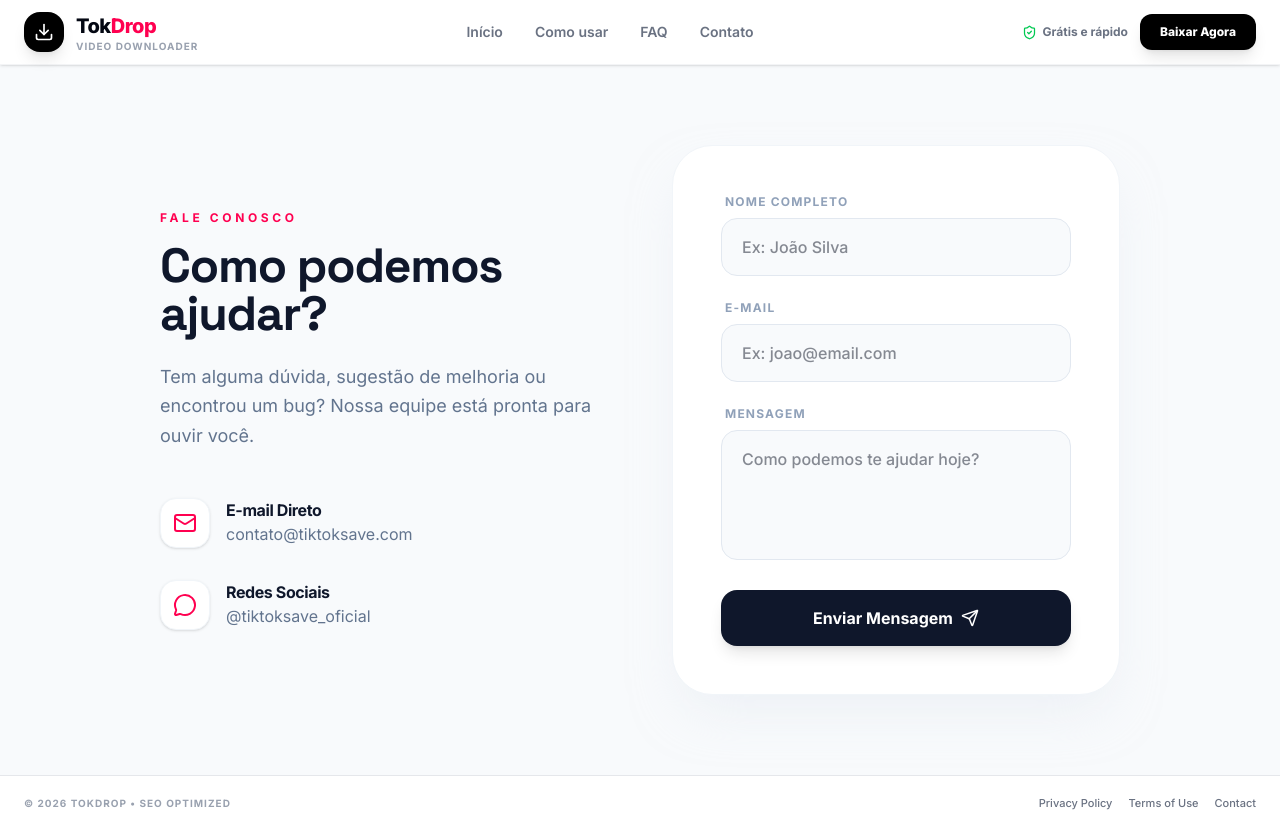
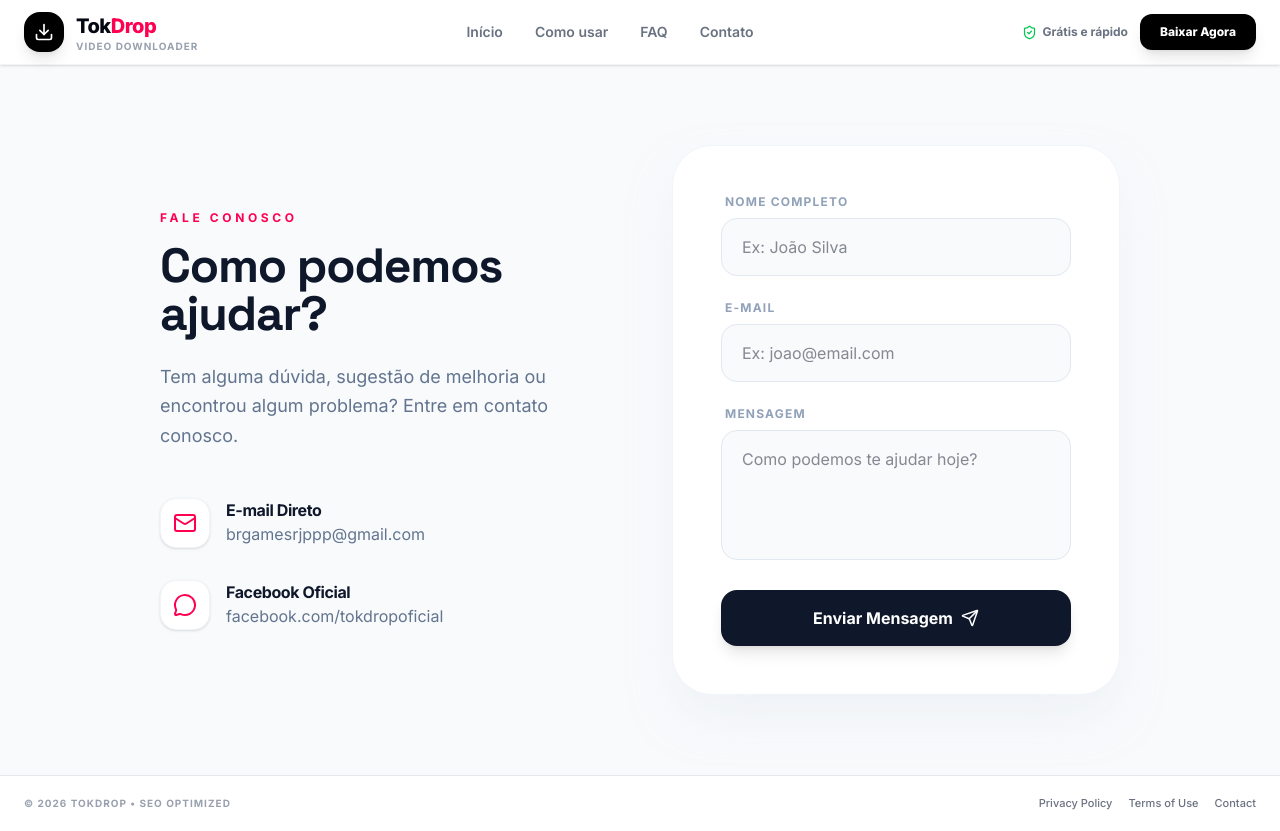
Before and after one commit to 14evertonalbertocorrea-coder/tokdrop, a React (Vite) app: page /contact in a window 1280 px wide. Built offline with nearby package versions, Linux system fonts and the light colour scheme.

Commit message:
Update Contact.tsx

```diff
--- a/src/pages/Contact.tsx
+++ b/src/pages/Contact.tsx
@@ -19,10 +19,17 @@ export default function Contact() {
         <div className="max-w-5xl mx-auto px-4 sm:px-6 lg:px-8">
           <div className="grid grid-cols-1 md:grid-cols-2 gap-16 items-center">
             <div>
-              <span className="text-brand font-bold uppercase tracking-[0.3em] text-xs mb-4 block">Fale Conosco</span>
-              <h1 className="text-4xl md:text-5xl font-display font-bold text-slate-900 mb-6">Como podemos ajudar?</h1>
+              <span className="text-brand font-bold uppercase tracking-[0.3em] text-xs mb-4 block">
+                Fale Conosco
+              </span>
+
+              <h1 className="text-4xl md:text-5xl font-display font-bold text-slate-900 mb-6">
+                Como podemos ajudar?
+              </h1>
+
               <p className="text-slate-500 text-lg leading-relaxed mb-12">
-                Tem alguma dúvida, sugestão de melhoria ou encontrou um bug? Nossa equipe está pronta para ouvir você.
+                Tem alguma dúvida, sugestão de melhoria ou encontrou algum problema?
+                Entre em contato conosco.
               </p>
 
               <div className="space-y-8">
@@ -32,7 +39,7 @@ export default function Contact() {
                   </div>
                   <div>
                     <h3 className="font-bold text-slate-900">E-mail Direto</h3>
-                    <p className="text-slate-500">contato@tiktoksave.com</p>
+                    <p className="text-slate-500">brgamesrjppp@gmail.com</p>
                   </div>
                 </div>
 
@@ -41,8 +48,15 @@ export default function Contact() {
                     <MessageCircle size={24} />
                   </div>
                   <div>
-                    <h3 className="font-bold text-slate-900">Redes Sociais</h3>
-                    <p className="text-slate-500">@tiktoksave_oficial</p>
+                    <h3 className="font-bold text-slate-900">Facebook Oficial</h3>
+                    <a
+                      href="https://www.facebook.com/profile.php?id=61573324993872"
+                      target="_blank"
+                      rel="noopener noreferrer"
+                      className="text-slate-500 hover:text-brand"
+                    >
+                      facebook.com/tokdropoficial
+                    </a>
                   </div>
                 </div>
               </div>
@@ -58,8 +72,15 @@ export default function Contact() {
                   <div className="w-20 h-20 bg-green-100 text-green-500 rounded-full flex items-center justify-center mx-auto mb-6">
                     <CheckCircle size={40} />
                   </div>
-                  <h3 className="text-2xl font-bold text-slate-900 mb-4">Mensagem Enviada!</h3>
-                  <p className="text-slate-500 font-medium">Agradecemos o seu contato. Responderemos o mais breve possível.</p>
+
+                  <h3 className="text-2xl font-bold text-slate-900 mb-4">
+                    Mensagem Enviada!
+                  </h3>
+
+                  <p className="text-slate-500 font-medium">
+                    Agradecemos o seu contato. Responderemos o mais breve possível.
+                  </p>
+
                   <button
                     onClick={() => setSubmitted(false)}
                     className="mt-8 text-brand font-bold hover:underline"
@@ -70,41 +91,47 @@ export default function Contact() {
               ) : (
                 <form onSubmit={handleSubmit} className="space-y-6">
                   <div>
-                    <label className="block text-xs font-bold uppercase tracking-widest text-slate-400 mb-2 px-1">Nome Completo</label>
+                    <label className="block text-xs font-bold uppercase tracking-widest text-slate-400 mb-2 px-1">
+                      Nome Completo
+                    </label>
                     <input
                       type="text"
                       required
                       placeholder="Ex: João Silva"
-                      className="w-full bg-slate-50 border border-slate-200 rounded-2xl px-5 py-4 focus:ring-4 focus:ring-brand/10 outline-none transition-all font-medium"
+                      className="w-full bg-slate-50 border border-slate-200 rounded-2xl px-5 py-4 outline-none"
                     />
                   </div>
 
                   <div>
-                    <label className="block text-xs font-bold uppercase tracking-widest text-slate-400 mb-2 px-1">E-mail</label>
+                    <label className="block text-xs font-bold uppercase tracking-widest text-slate-400 mb-2 px-1">
+                      E-mail
+                    </label>
                     <input
                       type="email"
                       required
                       placeholder="Ex: joao@email.com"
-                      className="w-full bg-slate-50 border border-slate-200 rounded-2xl px-5 py-4 focus:ring-4 focus:ring-brand/10 outline-none transition-all font-medium"
+                      className="w-full bg-slate-50 border border-slate-200 rounded-2xl px-5 py-4 outline-none"
                     />
                   </div>
 
                   <div>
-                    <label className="block text-xs font-bold uppercase tracking-widest text-slate-400 mb-2 px-1">Mensagem</label>
+                    <label className="block text-xs font-bold uppercase tracking-widest text-slate-400 mb-2 px-1">
+                      Mensagem
+                    </label>
                     <textarea
                       rows={4}
                       required
                       placeholder="Como podemos te ajudar hoje?"
-                      className="w-full bg-slate-50 border border-slate-200 rounded-2xl px-5 py-4 focus:ring-4 focus:ring-brand/10 outline-none transition-all font-medium resize-none"
+                      className="w-full bg-slate-50 border border-slate-200 rounded-2xl px-5 py-4 outline-none resize-none"
                     ></textarea>
                   </div>
 
                   <button
                     type="submit"
-                    className="w-full bg-slate-900 text-white rounded-2xl py-4 font-bold hover:bg-brand transition-all shadow-lg flex items-center justify-center gap-2 group"
+                    className="w-full bg-slate-900 text-white rounded-2xl py-4 font-bold hover:bg-brand transition-all shadow-lg flex items-center justify-center gap-2"
                   >
                     <span>Enviar Mensagem</span>
-                    <Send size={18} className="group-hover:translate-x-1 group-hover:-translate-y-1 transition-transform" />
+                    <Send size={18} />
                   </button>
                 </form>
               )}
```
